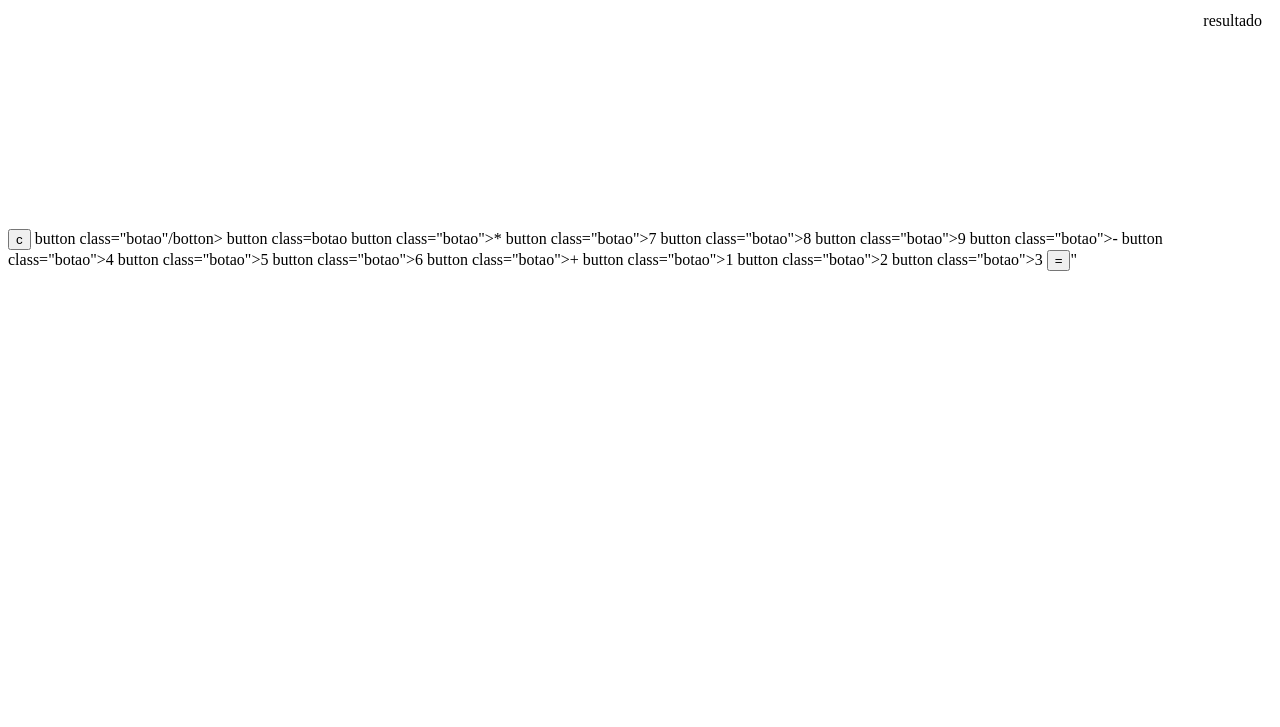
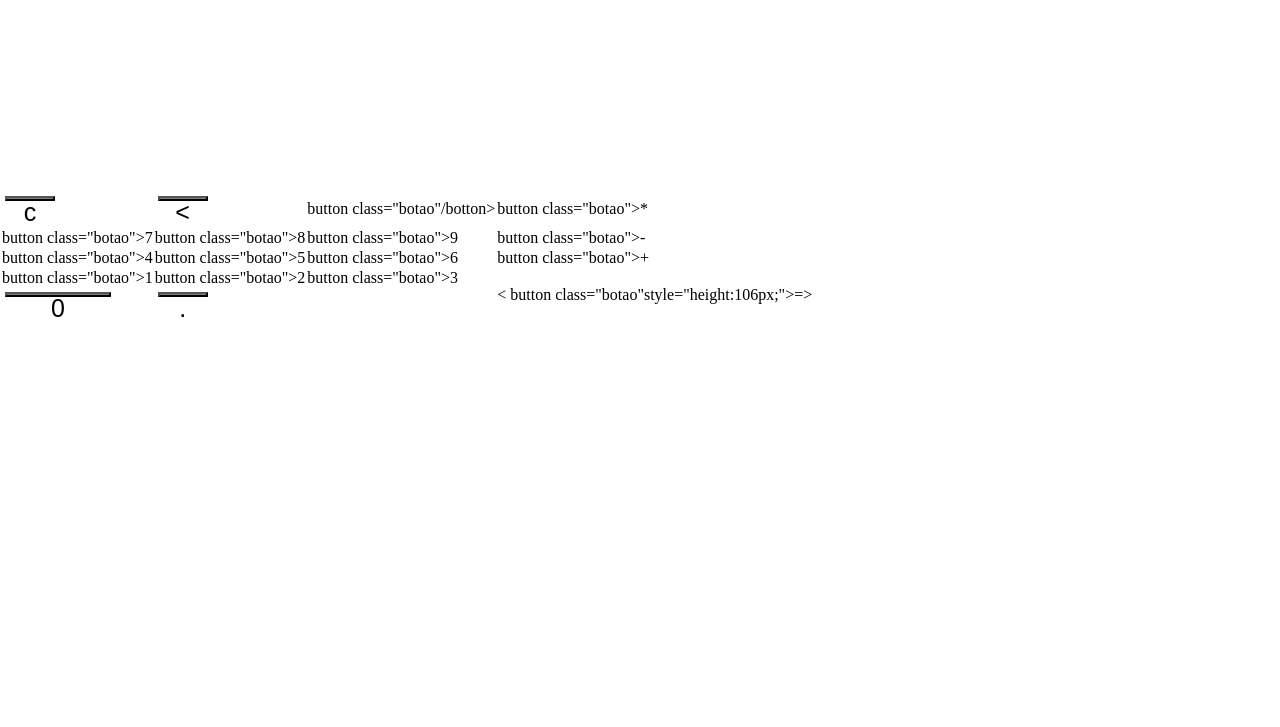
Before and after one commit to cristinajoy/calculadora, a plain HTML site: page index.html in a window 1280 px wide. Shown: the part 73-800 px from the top of the page. Drawn offline with Linux system fonts and the light colour scheme.

Commit message:
Add files via upload

```diff
--- a/index.html
+++ b/index.html
@@ -12,37 +12,36 @@
            <h1>calculadora</h1>
            <p id="resultado">resultado</p>
            <table>
-
-           </table>
-        </div>
+            <tr>
+       <td><button class="botao">c</button></td>
+       <td><button class="botao"><</button></td>
+       <td>button class="botao"</>/botton></td>
+       <td>button class="botao">*</button></td>
+     <tr>
         <tr>
-       <td><button class="botao">c</button></td>
-       <td>button class="botao"</>/botton></td>
-       <td>button class=botao</></button></td>
-<td>button class="botao">*</button></td>
 <td>button class="botao">7</td>
 <td>button class="botao">8</td>
 <td>button class="botao">9</td>
 <td>button class="botao">-</td>
-
+     </tr>
+<tr>
 <td>button class="botao">4</td>
 <td>button class="botao">5</td>
 <td>button class="botao">6</td>
 <td>button class="botao">+</td>
-
+</tr>
+<tr>
 <td>button class="botao">1</td>
 <td>button class="botao">2</td>
 <td>button class="botao">3</td>
-
-
-
-
-<td clspan="2"><button class="botao" style=" widt": 106px;">=</button></td>"
+<td rowspan= "2">< button class="botao"style="height:106px;">=</button>></td>
 </tr>
 <tr>
-
-
-
-        </body>
-        </html>
-    <tr>
+<td clspan="2"><button class="botao" style=" width: 106px;">0</button></td>
+<td><button class="botao">.</button></td>
+</tr>
+    </table>
+ </div>
+</div>
+</body>
+</html>
--- a/styles.css
+++ b/styles.css
@@ -1,4 +1,4 @@
-{
+*{
     margin:0;
     padding:0;
 
@@ -7,33 +7,32 @@
         background-image: linear-gradient(45deg, grey, black);
         height: 100vh;
         color: black ;
-        font-family: 'Times New Roman', Times, Serif;
+        font-family: 'Times New Roman', Times, serif;
         text-align: center;
-
 }
 .Calculadora{
-        position: absolute;
+    position: absolute;
     background-color: rgba(222, 219, 219, 0.7);
     top:50%;
-    left:50%;
+    top:50%;
     transform: translate(-50%, -50%);
     border-radius: 15px;
     padding: 15px;
     font-size:20px;
 }
-.botao::after{
+.botao{
     width: 50px;
     height: 5px;
     margin: 3px;
     font-size: 25px;
     cursor: pointer;
-background-color: gray;
+    background-color: gray;
      border: nome;
-     color:black
+     color:black;
 }
 .botao:hover{
-    background-color: black;
-    color:white;
+background-color:black;
+color:white;
 }
 #resultado{
     background-color: white;
```
